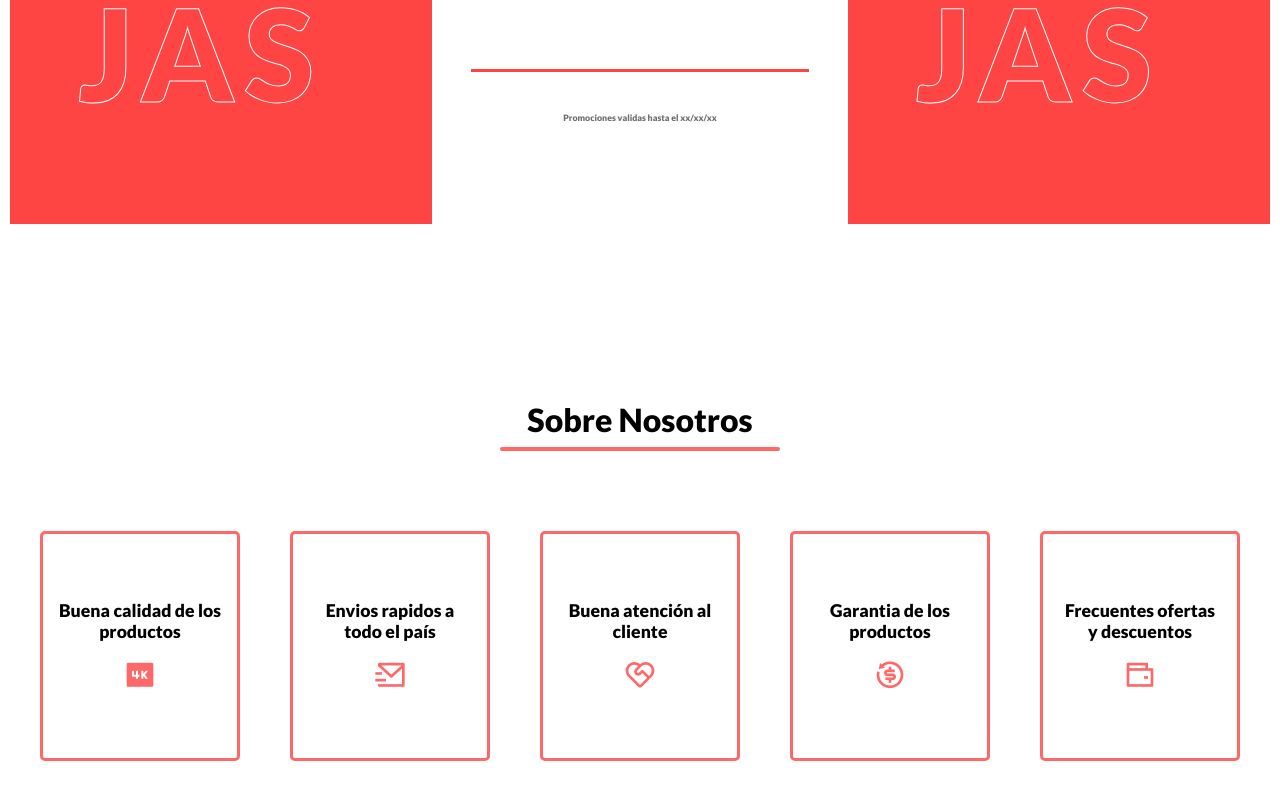
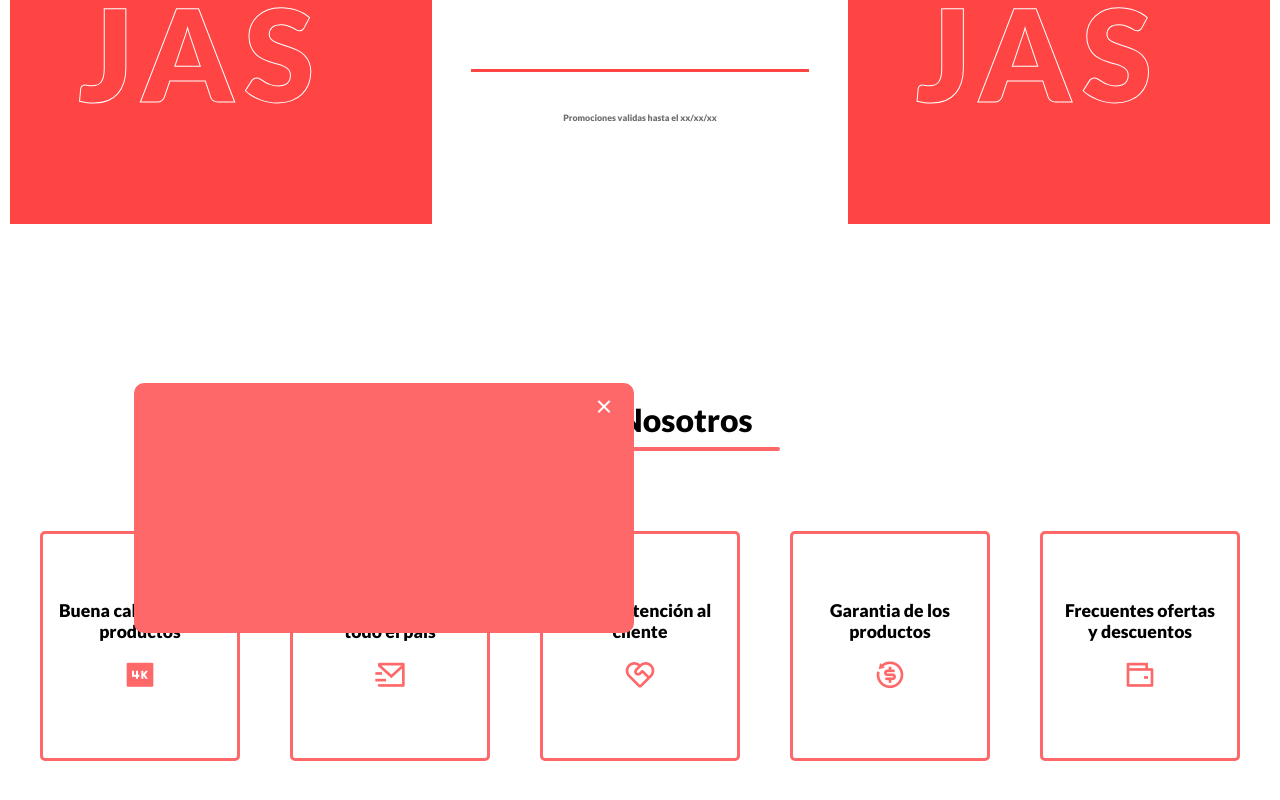
Before and after one commit to Tintaa307/eccomerce-pwa, a Next.js app: page / in a window 1280 px wide. Shown: the part 496-1296 px from the top of the page. Built offline with nearby package versions, Linux system fonts and the light colour scheme.

Commit message:
add useReducer

```diff
--- a/src/components/about/InfoAbout.tsx
+++ b/src/components/about/InfoAbout.tsx
@@ -1,4 +1,4 @@
-import { useState, useEffect } from "react"
+import { useState, useEffect, useReducer } from "react"
 import styles from "./About.module.css"
 import { motion, AnimatePresence } from "framer-motion"
 import { CardItems } from "../../types"
@@ -6,7 +6,17 @@
 const InfoAbout = () => {
   const [selected, setSelected] = useState("")
   const [open, setOpen] = useState(false)
-  const [item, setItem] = useState<CardItems | null>(null)
+  const [item, setItem] = useReducer(
+    (_: CardItems, action: { type: "set" | "clear"; payload?: CardItems }) => {
+      switch (action.type) {
+        case "clear":
+          return {} as CardItems
+        case "set":
+          return action.payload as CardItems
+      }
+    },
+    {} as CardItems
+  )
 
   const handleSelected = (id: string) => {
     setSelected(id)
@@ -22,7 +32,7 @@
     console.log(selected)
   }, [selected])
 
-  const dataInfo: CardItems[] = [
+  const dataInfo = [
     {
       id: "1",
       title: "Buena calidad de los productos",
@@ -52,7 +62,14 @@
 
   useEffect(() => {
     const item = dataInfo.find((item) => item.id === selected)
-    setItem(item ? item : null)
+    if (item) {
+      setItem({
+        type: "set",
+        payload: item,
+      })
+    } else {
+      setItem({ type: "clear" })
+    }
     console.log(item)
   }, [selected])
 
```
Also changed, not shown: 1 other file (tests, documents, lock files or other folders).
